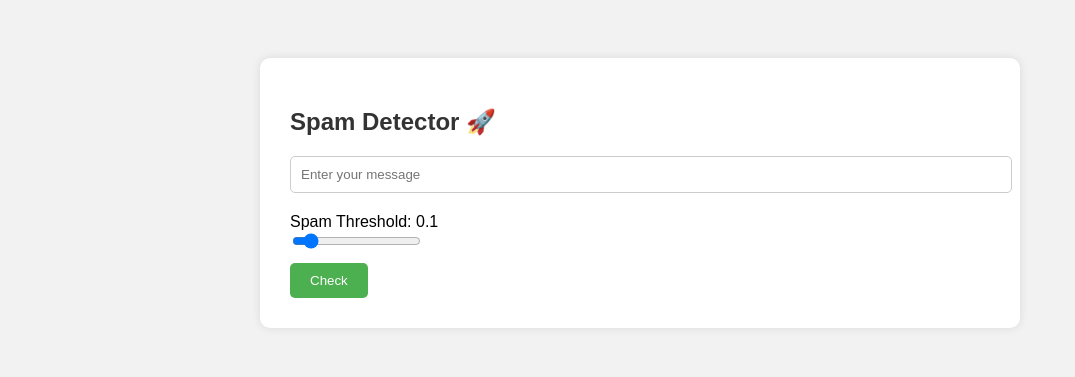
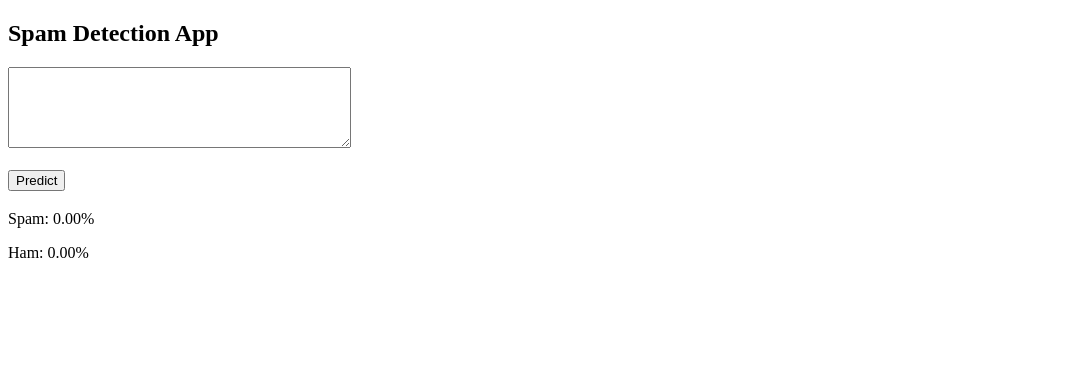
Before and after one commit to Sivavardhank/spam-detector-flask-web-api, a Flask app: page / in a window 1280 px wide. Shown: the top 377 px of the page, without its empty margins (0-1075 px from the left). Run offline with Flask 3, Linux system fonts and the light colour scheme; parts of the project's set-up code (start-up, migrations or seed data) failed here and were passed over.

Commit message:
Revise index.html for improved layout and functionality
Updated the HTML structure and styling for the Spam Detector app.

```diff
--- a/templates/index.html
+++ b/templates/index.html
@@ -1,35 +1,21 @@
- <!DOCTYPE html>
+<!DOCTYPE html>
 <html>
 <head>
-    <title>Spam Detector 🚀</title>
-    <style>
-        body { font-family: Arial, sans-serif; background:#f2f2f2; padding:50px; }
-        .container { max-width:700px; margin:auto; background:white; padding:30px; border-radius:10px; box-shadow:0 0 10px rgba(0,0,0,0.1);}
-        input[type=text] { width:100%; padding:10px; margin-bottom:10px; border-radius:5px; border:1px solid #ccc; }
-        input[type=submit] { padding:10px 20px; border:none; border-radius:5px; background:#4CAF50; color:white; cursor:pointer; }
-        h2 { color:#333; }
-        .result { font-size:20px; margin-top:20px; }
-        .prob { color:gray; font-size:16px; }
-        .highlighted { font-weight:bold; margin-top:10px; font-size:18px; }
-        .slider-container { margin:10px 0; }
-    </style>
+    <title>Spam Detector</title>
 </head>
 <body>
-    <div class="container">
-        <h2>Spam Detector 🚀</h2>
-        <form method="POST">
-            <input type="text" name="message" placeholder="Enter your message" required>
-            <div class="slider-container">
-                <label>Spam Threshold: {{ threshold }}</label><br>
-                <input type="range" name="threshold" min="0.0" max="1.0" step="0.01" value="{{ threshold }}">
-            </div>
-            <input type="submit" value="Check">
-        </form>
-        {% if result %}
-            <div class="result">{{ result }}</div>
-            <div class="prob">Not Spam Probability: {{ prob_ham }} | Spam Probability: {{ prob_spam }}</div>
-            <div class="highlighted">Message: {{ highlighted_msg | safe }}</div>
-        {% endif %}
-    </div>
+
+    <h2>Spam Detection App</h2>
+
+    <form method="POST">
+        <textarea name="message" rows="5" cols="40"></textarea>
+        <br><br>
+        <button type="submit">Predict</button>
+    </form>
+
+    <h3>{{ result }}</h3>
+    <p>Spam: {{ prob_spam }}</p>
+    <p>Ham: {{ prob_ham }}</p>
+
 </body>
 </html>
```
